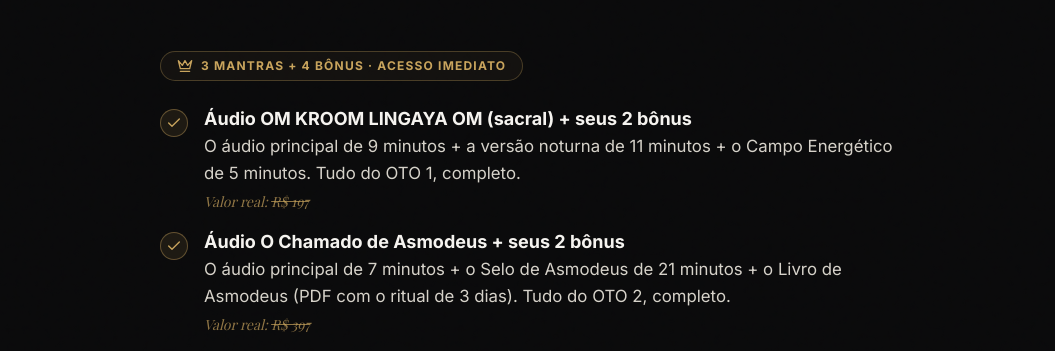
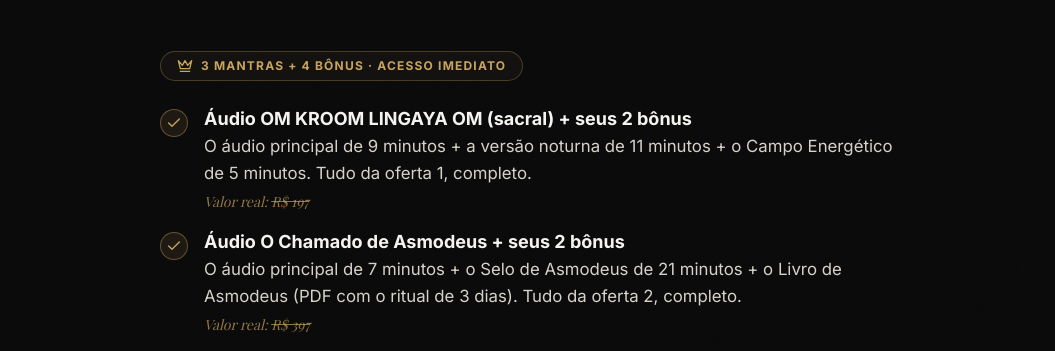
Before and after one commit to pagamentospablorodriguez-dev/AP-UP, a React (Vite) app: page /oto3 in a window 1280 px wide. Shown: the part 1720-2071 px from the top of the page, without its empty margins (112-1167 px from the left). Built offline with nearby package versions, Linux system fonts and the light colour scheme; a web font is replaced by a local one.

Commit message:
Update Oto3.tsx

```diff
--- a/src/screens/Oto3.tsx
+++ b/src/screens/Oto3.tsx
@@ -52,13 +52,13 @@ const deliverables: Deliverable[] = [
   {
     title: 'Áudio OM KROOM LINGAYA OM (sacral) + seus 2 bônus',
     description:
-      'O áudio principal de 9 minutos + a versão noturna de 11 minutos + o Campo Energético de 5 minutos. Tudo do OTO 1, completo.',
+      'O áudio principal de 9 minutos + a versão noturna de 11 minutos + o Campo Energético de 5 minutos. Tudo da oferta 1, completo.',
     value: 'R$ 197',
   },
   {
     title: 'Áudio O Chamado de Asmodeus + seus 2 bônus',
     description:
-      'O áudio principal de 7 minutos + o Selo de Asmodeus de 21 minutos + o Livro de Asmodeus (PDF com o ritual de 3 dias). Tudo do OTO 2, completo.',
+      'O áudio principal de 7 minutos + o Selo de Asmodeus de 21 minutos + o Livro de Asmodeus (PDF com o ritual de 3 dias). Tudo da oferta 2, completo.',
     value: 'R$ 397',
   },
   {
```
